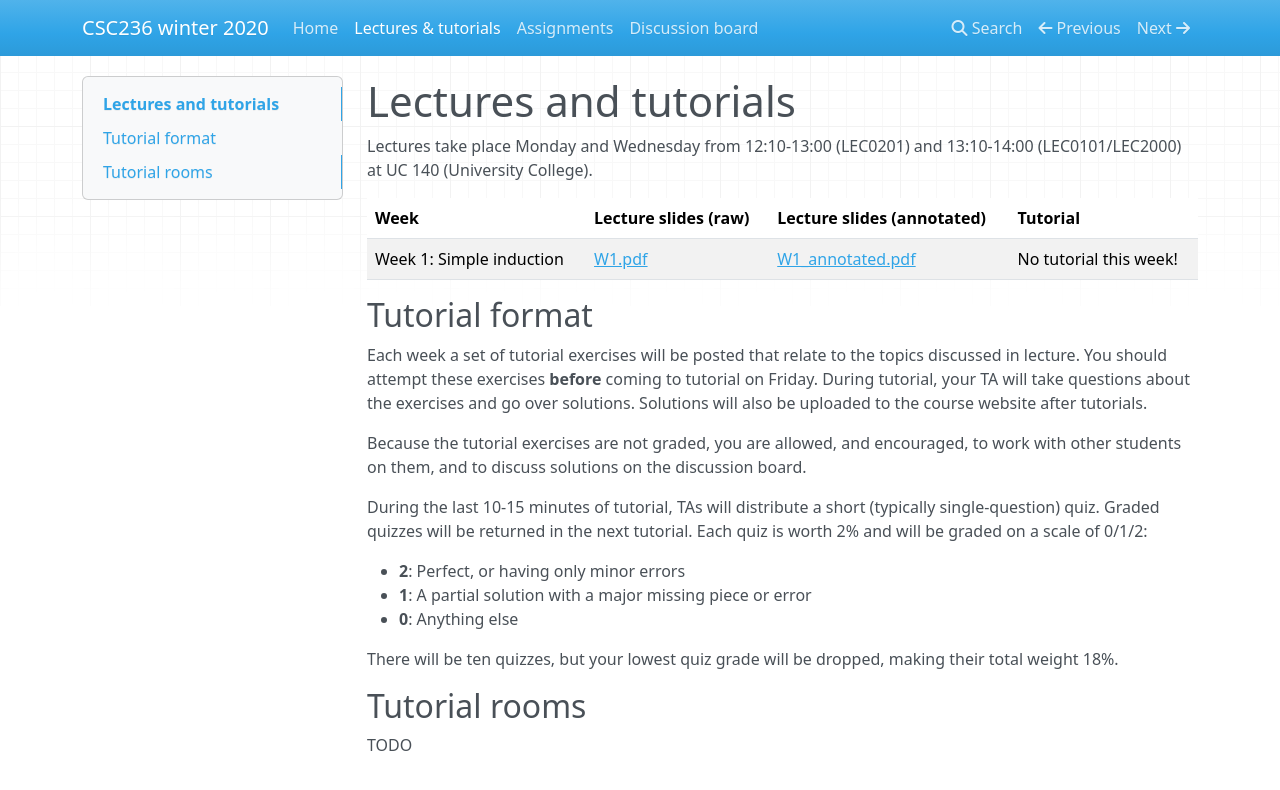
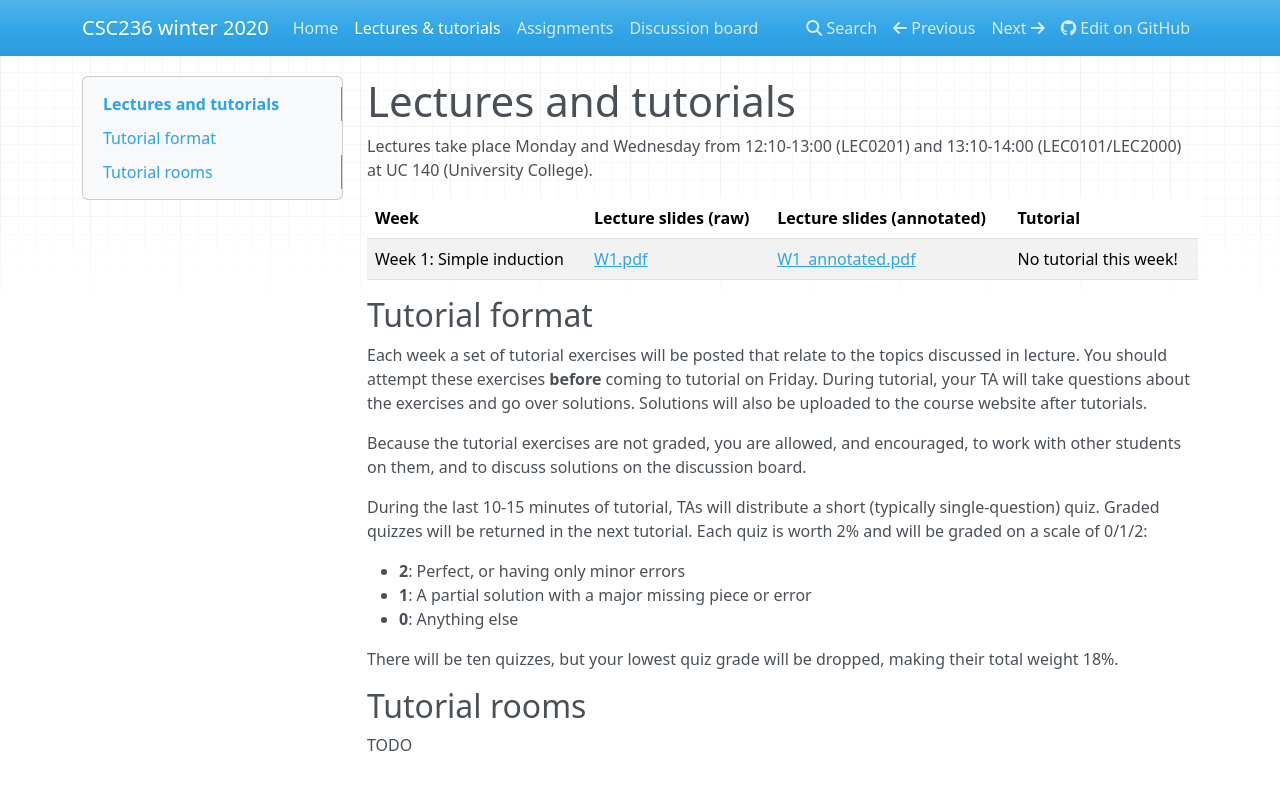
Before and after one commit to colinmorris/csc236, an MkDocs documentation site: the page built from docs/lectures_and_tutorials.md, in a window 1280 px wide. Shown: the top 790 px of the page. Built offline with MkDocs 1.6.1, drawn with Linux system fonts in a browser that asks for light colours; nearby versions of some CDN libraries.

Commit message:
add repo url metadata

```diff
--- a/mkdocs.yml
+++ b/mkdocs.yml
@@ -1,5 +1,6 @@
 site_name: CSC236 winter 2020
 site_author: Colin Morris
+repo_url: https://github.com/colinmorris/csc236
 
 nav:
   - 'Home': 'index.md'
@@ -7,17 +8,16 @@ nav:
   - 'Assignments': 'assignments.md'
   - 'Discussion board': https://bb-2020-01.teach.cs.toronto.edu/c/csc236
 
-# Formatting options
 markdown_extensions:
   - tables
   - footnotes
   - wikilinks
   - attr_list
 
+theme: mkdocs
 extra_css:
   - extra.css
 
-# Misc
 extra:
   markus_url: 'TBD' #https://markus.teach.cs.toronto.edu/csc236-2020-01
   discussion_url: https://bb-2020-01.teach.cs.toronto.edu/c/csc236
```
